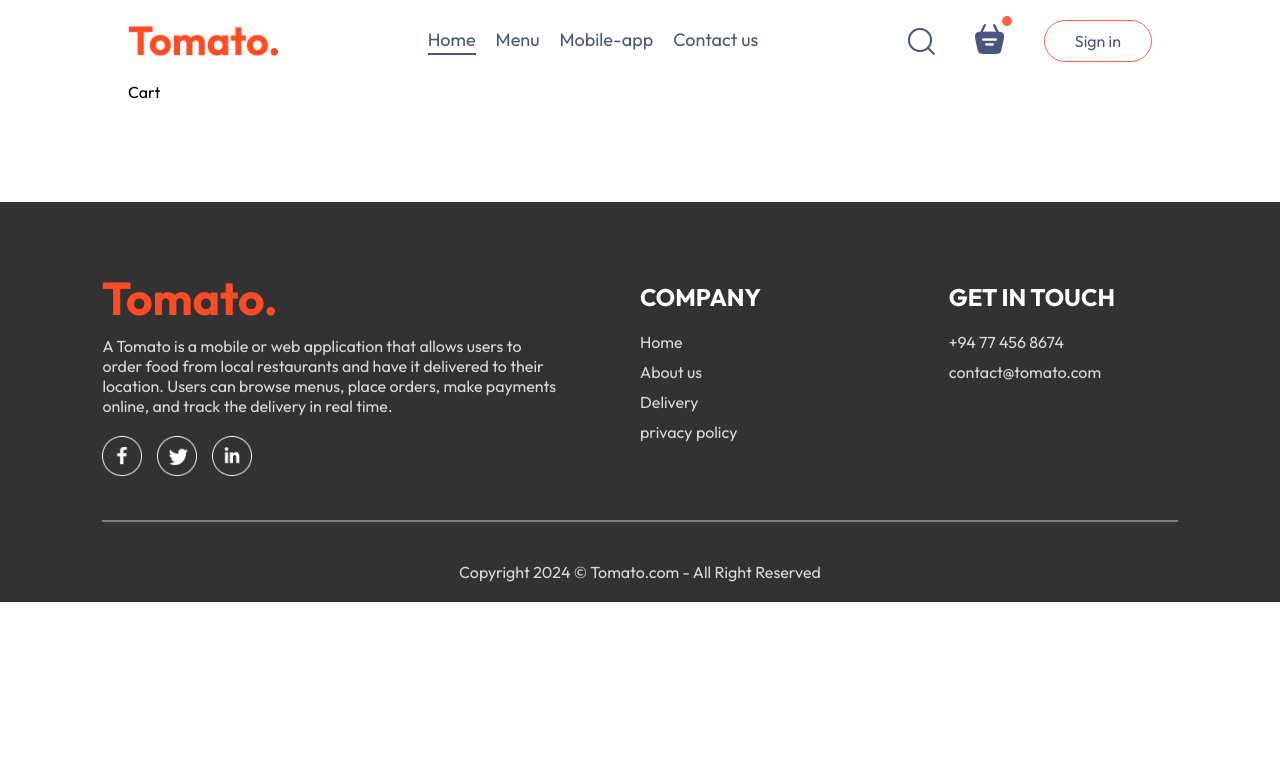
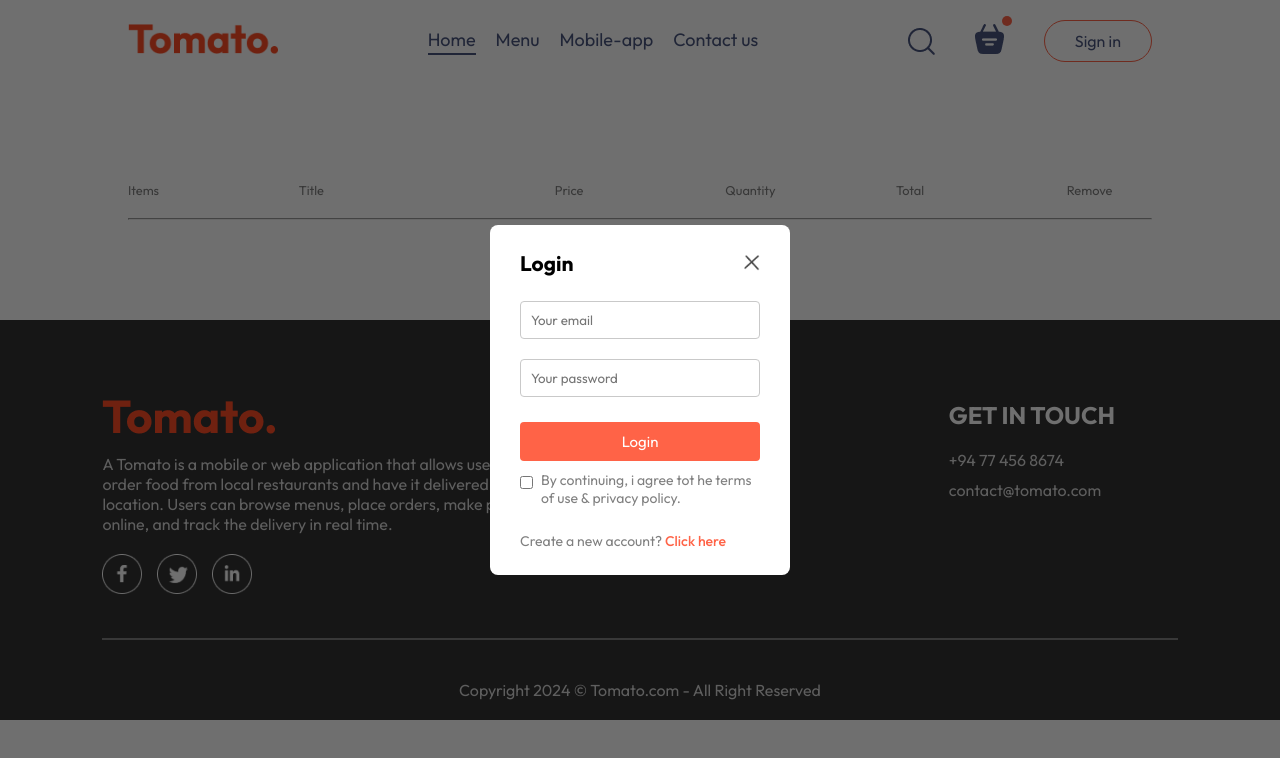
Before and after one commit to Tharushiwijesinghe/Food_Delivery_App, a React (Vite) app: page /cart in a window 1280 px wide. Both pictures are taken after a click on the button "Sign in". Shown: the top 758 px of the page. Built offline with nearby package versions, Linux system fonts and the light colour scheme.

Commit message:
update cart page

```diff
--- a/src/App.jsx
+++ b/src/App.jsx
@@ -1,16 +1,20 @@
-import React from 'react'
-import Navbar from './components/Navbar/Navbar'
+import React, { useState } from 'react'
+ import Navbar from './components/Navbar/Navbar'
 import { Route, Routes } from 'react-router-dom'
 import Home from './pages/Home/Home'
 import Cart from './pages/Cart/Cart'
 import PlaceOrder from './pages/PlaceOrder/PlaceOrder'
 import Footer from './components/Footer/Footer'
+import LoginPopup from './components/LoginPopup/LoginPopup'
+
 
 const App = () => {
+  const [showLogin,setShowLogin] = useState(false)
   return (
     <>
+    {showLogin?<LoginPopup setShowLogin={setShowLogin} />  :<></>}
       <div className='app'>
-        <Navbar />
+        <Navbar setShowLogin = {setShowLogin}/>
         <Routes>
           <Route path='/' element={<Home/>}></Route>
           <Route path='/cart' element={<Cart/>}></Route>
--- /dev/null
+++ b/src/components/LoginPopup/LoginPopup.css
@@ -0,0 +1,74 @@
+.login-popup{
+  position: absolute;
+  z-index: 1;
+  width: 100%;
+  height: 100%;
+  background-color:#00000090;
+  display: grid ;
+}
+
+.login-popup-container{
+  place-self: center;
+  width: max(23vw,300px);
+  color: #808080;
+  background-color: white;
+  display: flex;
+  flex-direction: column;
+  gap :25px;
+  padding: 25px 30px;
+  border-radius: 8px;
+  font-size: 14px;
+  animation: fadeIn 0.5s;
+}
+
+.login-popup-title{
+  display: flex;
+  justify-content: space-between;
+  align-items: center;
+  color: black ;
+}
+
+.login-popup-title img{
+  width: 16px;
+  cursor: pointer;
+}
+
+.login-popup-inputs{
+  display: flex;
+  flex-direction: column;
+  gap: 20px;
+}
+
+.login-popup-inputs input{
+  outline: none;
+  border: 1px solid #c9c9c9;
+  padding: 10px;
+  border-radius: 4px;
+}
+
+.login-popup-container button{
+  border: none;
+  padding: 10px;
+  border-radius: 4px;
+  color: white;
+  background-color: tomato;
+  font-size: 15px;
+  cursor: pointer;
+}
+
+.login-popup-condition{
+  display: flex;
+  align-items: start;
+  gap: 8px;
+  margin-top: -15px;
+}
+
+.login-popup-condition input{
+  margin-top: 5px;
+}
+
+.login-popup p span{
+  color: tomato;
+  font-weight: 500;
+  cursor: pointer;
+}
--- /dev/null
+++ b/src/components/LoginPopup/LoginPopup.jsx
@@ -0,0 +1,36 @@
+import React, { useState } from 'react'
+import './LoginPopup.css'
+import { assets } from '../../assets/assets';
+
+const LoginPopup = ({setShowLogin}) => {
+
+  const[currState,setCurrState] = useState("Login");
+
+  return (
+    <div className='login-popup' >
+      <form  className="login-popup-container">
+        <div className="login-popup-title">
+          <h2>{currState}</h2>
+          <img onClick ={()=>setShowLogin(false)} src={assets.cross_icon} alt="" />
+        </div>
+        <div className="login-popup-inputs">
+          {currState === "Login" ? <></>:<input type="text" placeholder='Your name' required />}
+          <input type="email" placeholder='Your email' required />
+          <input type="password" placeholder='Your password' required />
+        </div>
+          <button>{currState === "Sign up" ? "Create account" : "Login"}</button>
+          <div className="login-popup-condition">
+            <input type="checkbox" required/>
+            <p>By continuing, i agree tot he terms of use & privacy policy.</p>
+          </div>
+          {currState === "Login"
+          ?<p>Create a new account? <span onClick={()=>setCurrState("Sign Up")}>Click here</span></p>
+          :<p>Already have an account? <span onClick={()=>setCurrState("Login")}>Login here</span></p>
+          }
+
+      </form>
+    </div>
+  )
+}
+
+export default LoginPopup
--- a/src/components/navbar/navbar.jsx
+++ b/src/components/navbar/navbar.jsx
@@ -3,13 +3,13 @@
 import { assets } from '../../assets/assets'
 import { Link } from 'react-router-dom'
 
-const Navbar = () => {
+const Navbar = ({setShowLogin}) => {
 
   const [menu,setMenu] = useState("home");
 
   return (
     <div className='navbar'>
-      <img src={assets.logo} alt="" className='logo' />
+      <Link to='/'><img src={assets.logo} alt="" className='logo' /></Link>
       <ul className="navbar-menu">
         <Link to='/' onClick={()=>setMenu("home")} className={menu==="home"?"active":""}>Home</Link>
         <a href='#explore-menu' onClick={()=>setMenu("menu")} className={menu==="menu"?"active":""}>Menu</a>
@@ -19,10 +19,10 @@
       <div className="navbar-right">
         <img src={assets.search_icon} alt="" />
         <div className="navbar-search-icon">
-          <img src={assets.basket_icon} alt="" />
+          <Link to='/cart'><img src={assets.basket_icon} alt="" /></Link>
           <div className="dot"></div>
         </div>
-        <button>Sign in</button>
+        <button onClick={()=>setShowLogin(true)}>Sign in</button>
       </div>
     </div>
   )
--- a/src/pages/Cart/Cart.css
+++ b/src/pages/Cart/Cart.css
@@ -0,0 +1,21 @@
+.cart{
+  margin-top: 100px;
+
+}
+
+.cart-items-title{
+  display: grid;
+  grid-template-columns: 1fr 1.5fr 1fr 1fr 1fr 0.5fr;
+  align-items: center;
+  color: grey;
+  font-size: max(1vw, 12px);
+}
+
+.cart-items-item{
+  margin: 10px 0px;
+  color: black;
+}
+
+.cart-items-item img{
+  width: 50px;
+}
--- a/src/pages/Cart/Cart.jsx
+++ b/src/pages/Cart/Cart.jsx
@@ -1,9 +1,45 @@
-import React from 'react'
+import React,{ useContext } from 'react'
 import './Cart.css'
+import { StoreContext } from '../../context/StoreContext';
 
 const Cart = () => {
+
+    const {cartItems,food_list,removeFromCart} = useContext(StoreContext);
+
   return (
-    <div>Cart</div>
+    <div className='cart'>
+      <div className="cart-items">
+        <div className="cart-items-title">
+          <p>Items</p>
+          <p>Title</p>
+          <p>Price</p>
+          <p>Quantity</p>
+          <p>Total</p>
+          <p>Remove</p>
+        </div>
+        <br />
+        <hr />
+        {/* {food_list.map((item,_index)=>{
+          if(cartItems[item._id]>0)
+          {
+            return(
+              <div>
+              <div className='cart-items-title cart-items-item' >
+                <img src={item.image} alt="" />
+                <p>{item.name}</p>
+                <p>{item.price}</p>
+                <p>{cartItems[item._id]}</p>
+                <p>${item.price*cartItems[item._id]}</p>
+                <p>x</p>
+              </div>
+               <hr/>
+              </div>
+
+            )
+          }
+        })} */}
+      </div>
+    </div>
   )
 }
 
```
